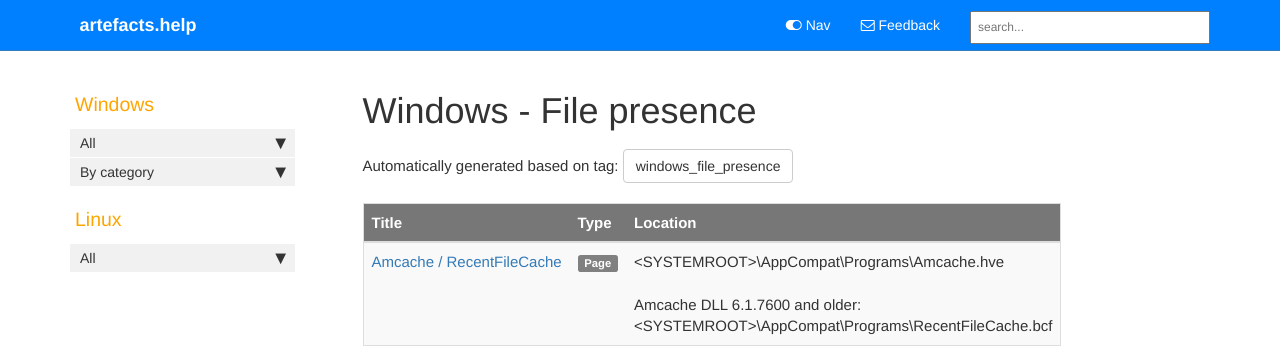
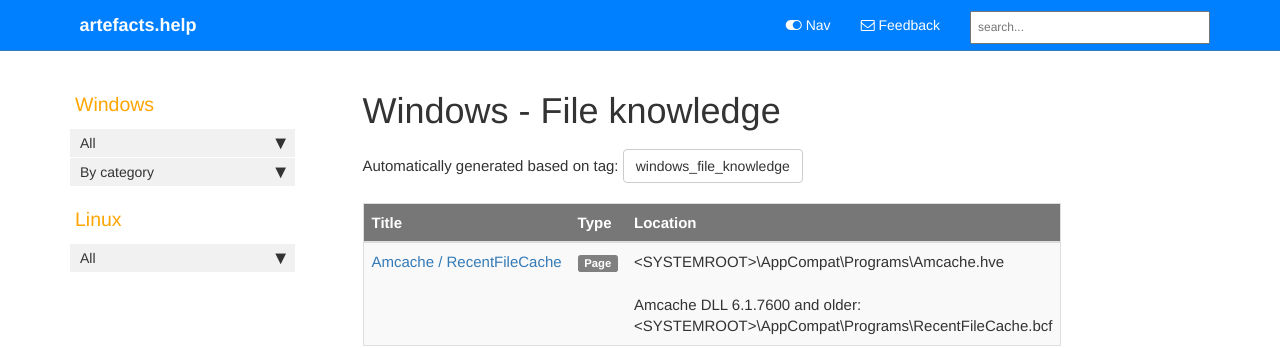
Before and after one commit to Qazeer/artefacts.help, a Jekyll site: the page built from pages/tags/tag_windows_file_presence.md, in a window 1280 px wide. Shown: the top 348 px of the page. Built offline with Jekyll 4.4.1, drawn with Linux system fonts in a browser that asks for light colours; our own code applies the rules of GitHub Pages for plain Markdown files; comment, search, counter and statistics services are not loaded.

Commit message:
Change tag file_presence to file_knowledge

```diff
--- a/_data/sidebars/sidebar.yml
+++ b/_data/sidebars/sidebar.yml
@@ -24,8 +24,8 @@ entries:
       url: /tag_windows_program_execution
       output: web
 
-    - title: File presence
-      url: /tag_windows_file_presence
+    - title: File knowledge
+      url: /tag_windows_file_knowledge
       output: web
 
     - title: Local persistence
--- a/_data/tags.yml
+++ b/_data/tags.yml
@@ -3,5 +3,5 @@
 # In other words, the last line must be the last tag in the allowed-tags list.
 allowed-tags:
   - windows_program_execution
-  - windows_file_presence
+  - windows_file_knowledge
   - windows_local_persistence
--- a/pages/tags/tag_windows_file_presence.md
+++ b/pages/tags/tag_windows_file_presence.md
@@ -1,8 +1,8 @@
 ---
-title: "Windows - File presence"
-tagName: windows_file_presence
+title: "Windows - File knowledge"
+tagName: windows_file_knowledge
 search: exclude
-permalink: tag_windows_file_presence.html
+permalink: tag_windows_file_knowledge.html
 sidebar: sidebar
 hide_sidebar: false
 folder: tags
```
Also changed, not shown: pages/windows/amcache.md (+1 -1 lines).
